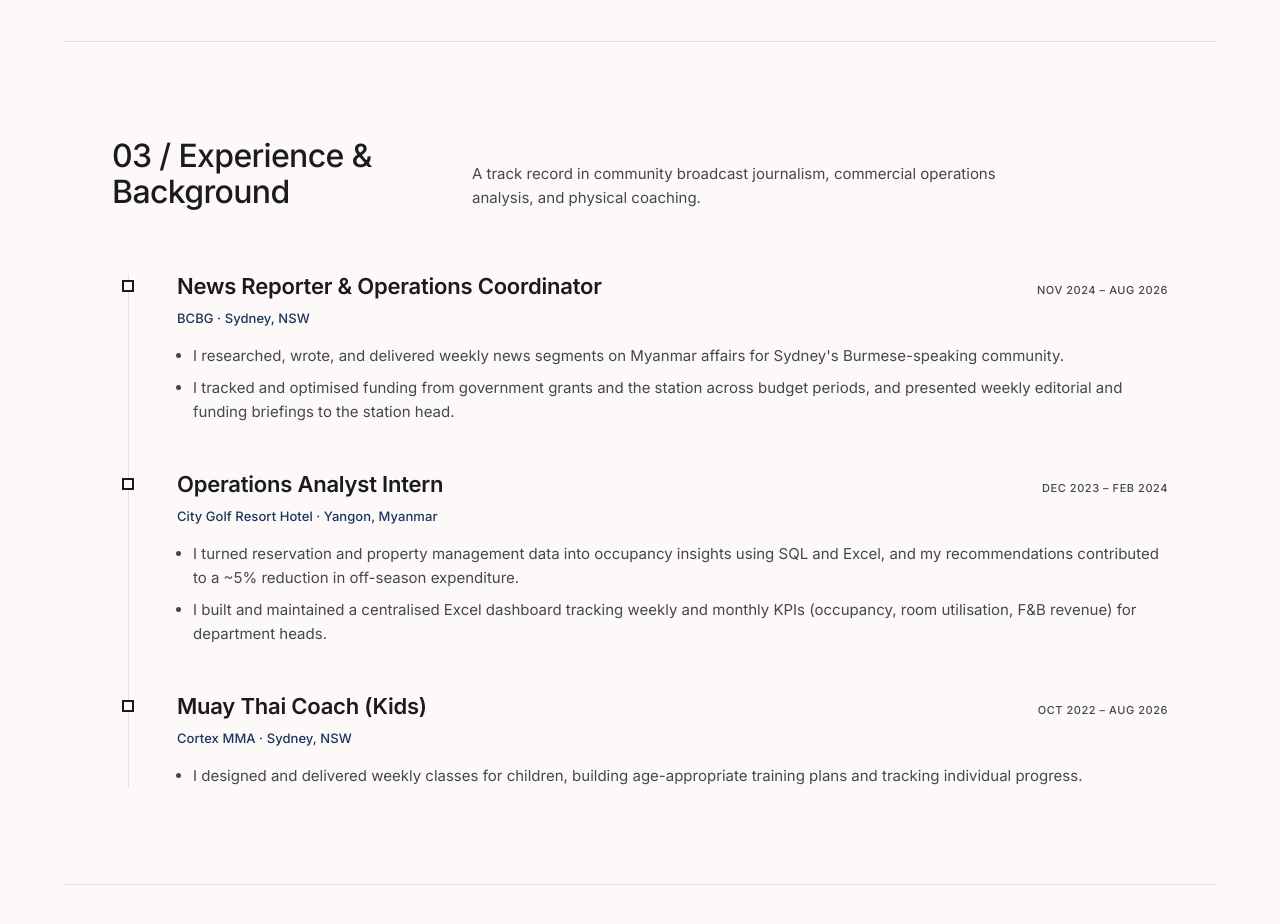
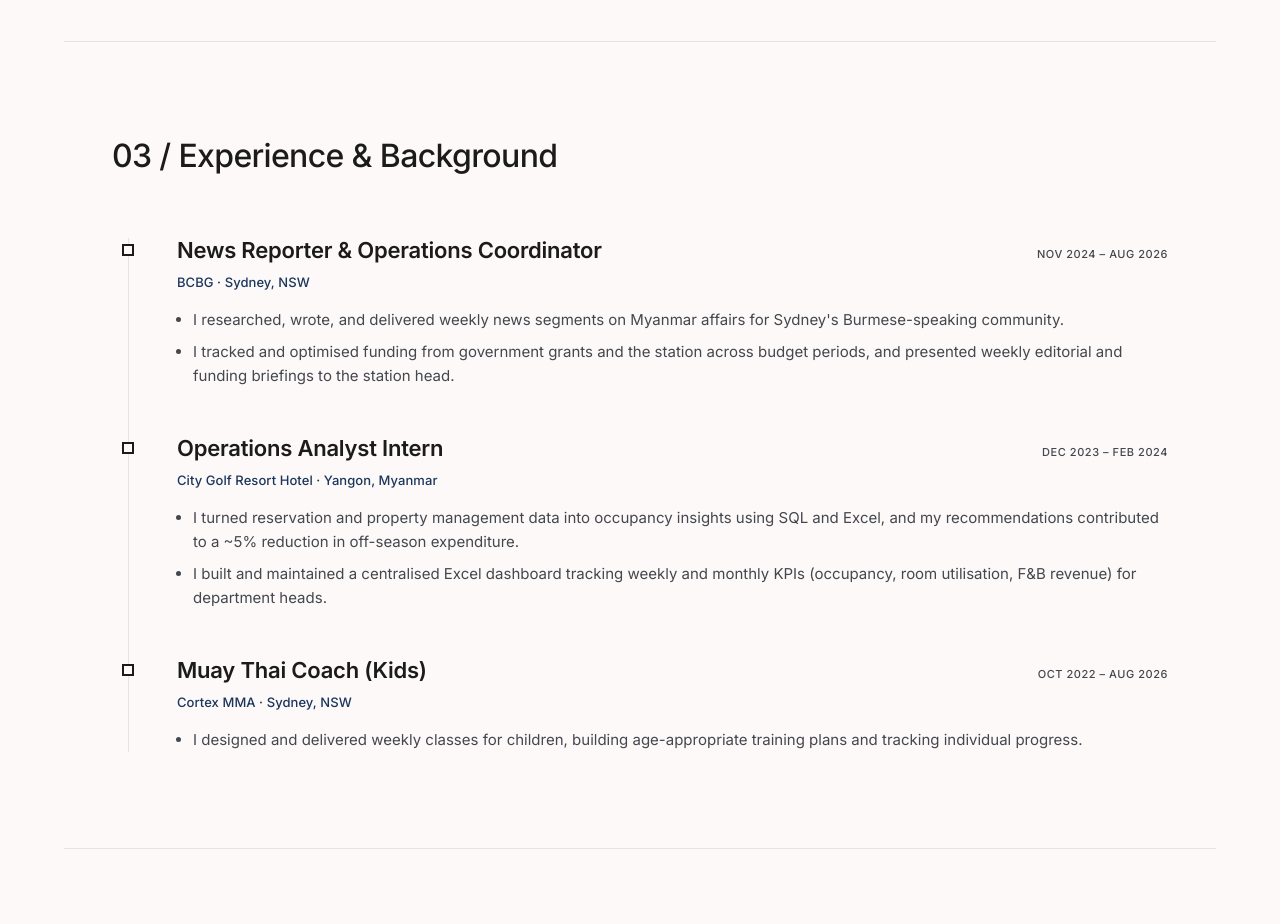
Before and after one commit to heinhtetzaw29/portfolio-website, a React (Vite) app: page / in a window 1280 px wide. Shown: the part 3220-4144 px from the top of the page. Built offline with nearby package versions, Linux system fonts and the light colour scheme.

Commit message:
Remove intro paragraph from Experience section
Co-Authored-By: Claude Sonnet 5 <noreply@anthropic.com>

```diff
--- a/src/components/Experience.jsx
+++ b/src/components/Experience.jsx
@@ -6,16 +6,8 @@ export default function Experience() {
       id="experience"
       className="mx-auto max-w-editorial border-b border-line px-6 py-16 md:px-12 md:py-24"
     >
-      <div className="mb-16 grid grid-cols-1 gap-6 md:grid-cols-12">
-        <div className="md:col-span-4">
-          <h2 className="text-headline-md text-ink">03 / Experience & Background</h2>
-        </div>
-        <div className="flex items-end md:col-span-8">
-          <p className="max-w-xl text-body-md text-muted">
-            A track record in community broadcast journalism, commercial operations analysis, and
-            physical coaching.
-          </p>
-        </div>
+      <div className="mb-16">
+        <h2 className="text-headline-md text-ink">03 / Experience & Background</h2>
       </div>
 
       <div className="ml-3 flex flex-col gap-12 border-l border-line pl-6 md:ml-4 md:pl-12">
```
